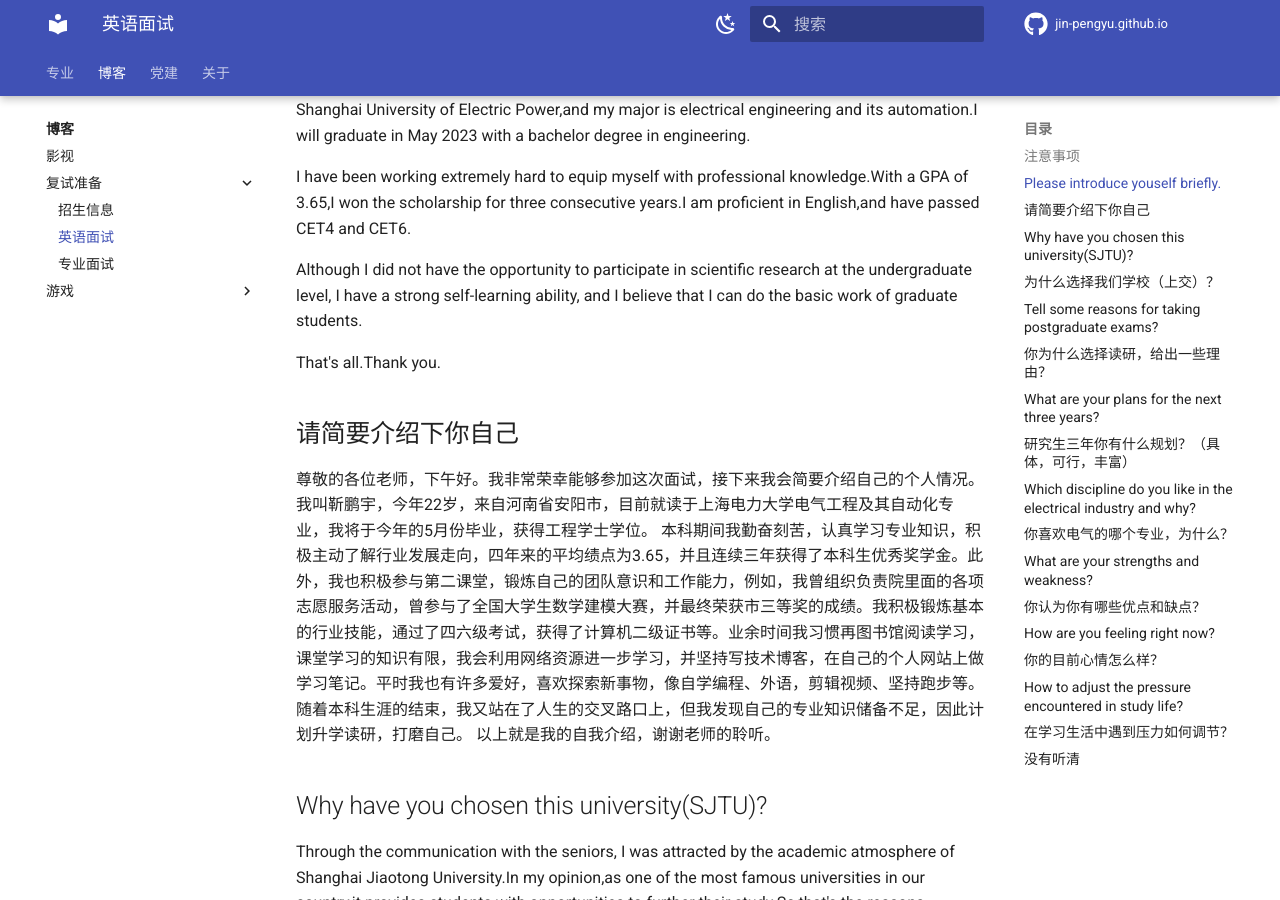
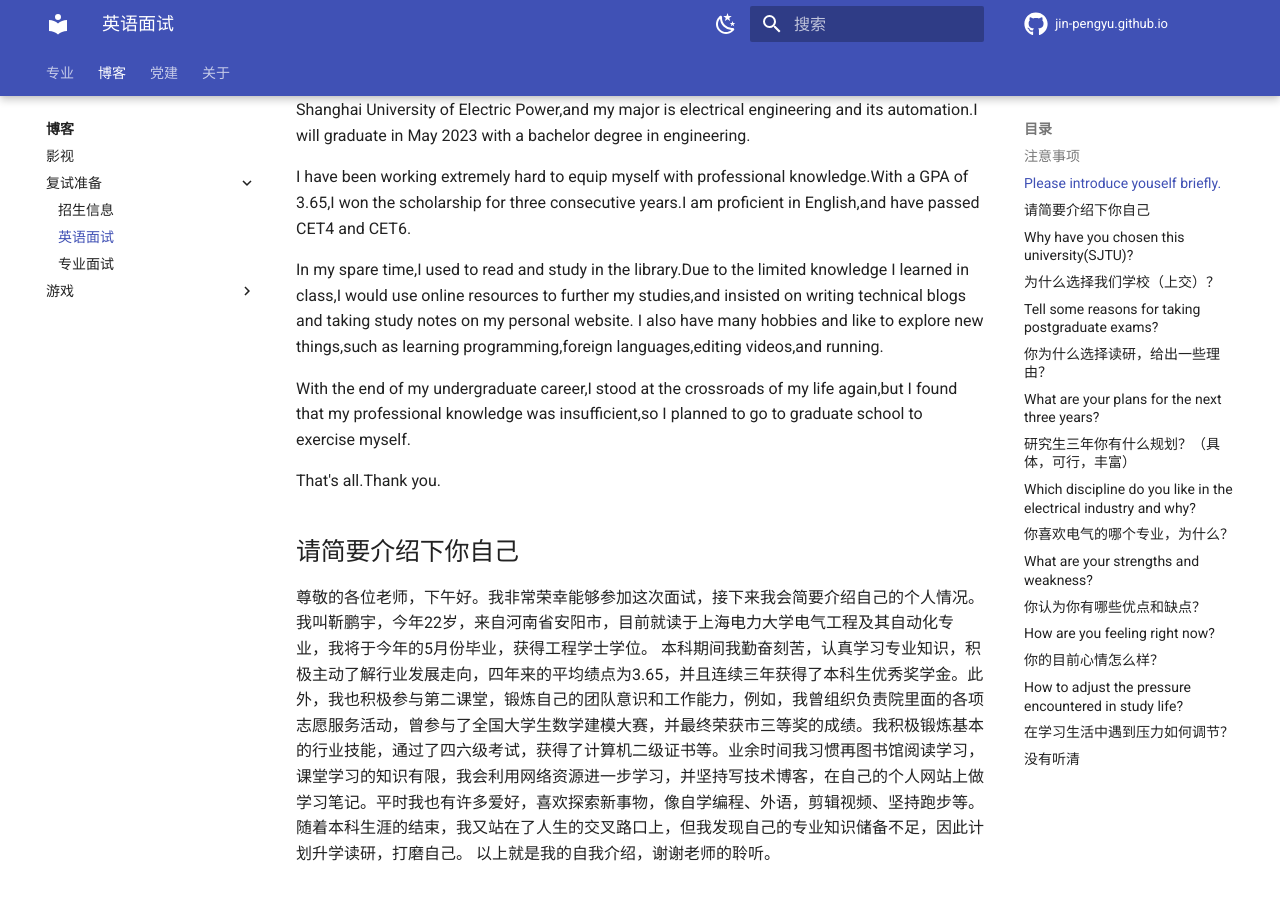
Before and after one commit to Pengyu-Jin/Pengyu-Jin.github.io, an MkDocs documentation site: the page built from docs/blog/pre-interview/English-interview.md, in a window 1280 px wide and 900 px high, scrolled down 458 px. Built offline with MkDocs 1.6.1 and Material for MkDocs 9.7.7, drawn with Linux system fonts in a browser that asks for light colours.

Commit message:
change style182

```diff
--- a/docs/blog/pre-interview/English-interview.md
+++ b/docs/blog/pre-interview/English-interview.md
@@ -10,7 +10,9 @@ My name is jin-pengyu,I'm 22 years old.My hometown is in Henan.Currently,I am a
 
 I have been working extremely hard to equip myself with professional knowledge.With a GPA of 3.65,I won the scholarship for three consecutive years.I am proficient in English,and have passed CET4 and CET6.
 
-Although I did not have the opportunity to participate in scientific research at the undergraduate level, I have a strong self-learning ability, and I believe that I can do the basic work of graduate students.
+In my spare time,I used to read and study in the library.Due to the limited knowledge I learned in class,I would use online resources to further my studies,and insisted on writing technical blogs and taking study notes on my personal website. I also have many hobbies and like to explore new things,such as learning programming,foreign languages,editing videos,and running.
+
+With the end of my undergraduate career,I stood at the crossroads of my life again,but I found that my professional knowledge was insufficient,so I planned to go to graduate school to exercise myself.
 
 That's all.Thank you.
 
```
